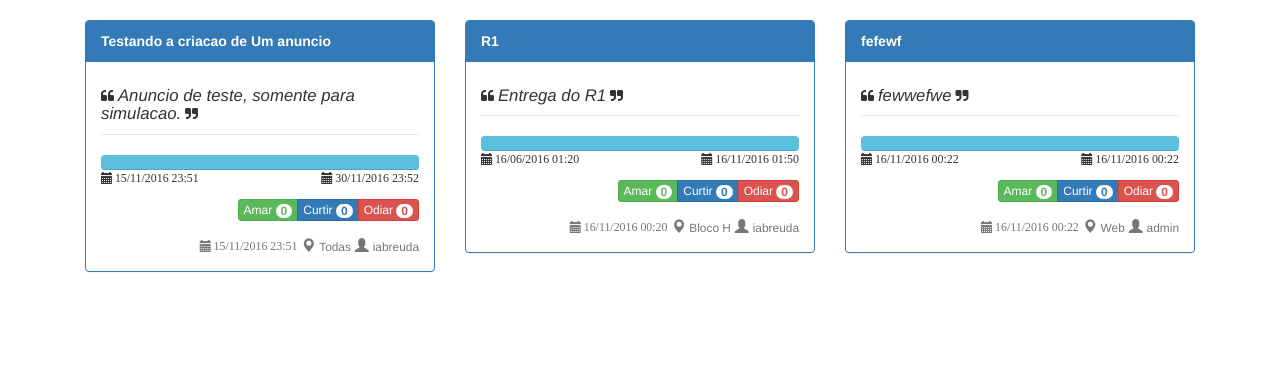
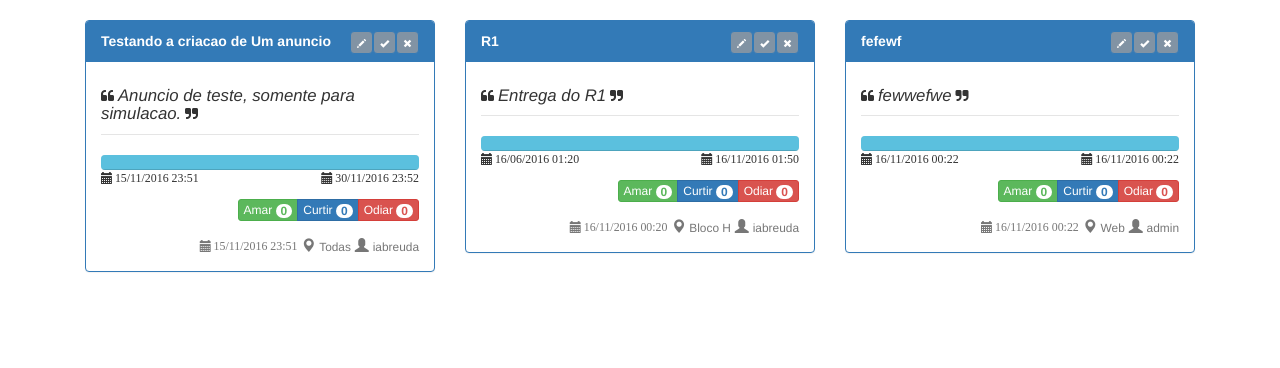
Before and after one commit to ESEGroup/Peru, a Django app: page / in a window 1280 px wide. Shown: the part 52-420 px from the top of the page. Run offline with Django 3.2, Linux system fonts and the light colour scheme; data comes from the database, SQL or seed files in the repository; some libraries are stand-ins or nearby versions.

Commit message:
Adicionar butoes de acoes para cartao de anuncios

```diff
--- a/anuncio/static/css/painel.css
+++ b/anuncio/static/css/painel.css
@@ -32,6 +32,12 @@
     padding-top: 15px;
 }
 
+.btn-actions  {
+    padding: 6px 6px;
+    font-size: 9px;
+    background-color: rgba(162, 158, 156, 0.71);
+    border-color: #337ab7;
+}
 time {
     font-family: initial;
     padding-left: 2px;
--- a/anuncio/templates/anuncios/anuncios.html
+++ b/anuncio/templates/anuncios/anuncios.html
@@ -8,6 +8,15 @@
         <div class="panel panel-primary">
             <div class="panel-heading">
                 <strong>{{ anuncio.titulo }}</strong>
+                <button type="button" class="btn-actions btn pull-right btn-success">
+                    <span class="pull-right glyphicon glyphicon-remove"></span>
+                </button>
+                <button type="button" class="btn-actions btn pull-right btn-success">
+                    <span class="pull-right glyphicon glyphicon-ok"></span>
+                </button>
+                <button type="button" class="btn-actions pull-right btn btn-success">
+                    <span class="pull-right glyphicon glyphicon-pencil"></span>
+                </button>
             </div>
             <div class="panel-body">
                 <h5>
```
